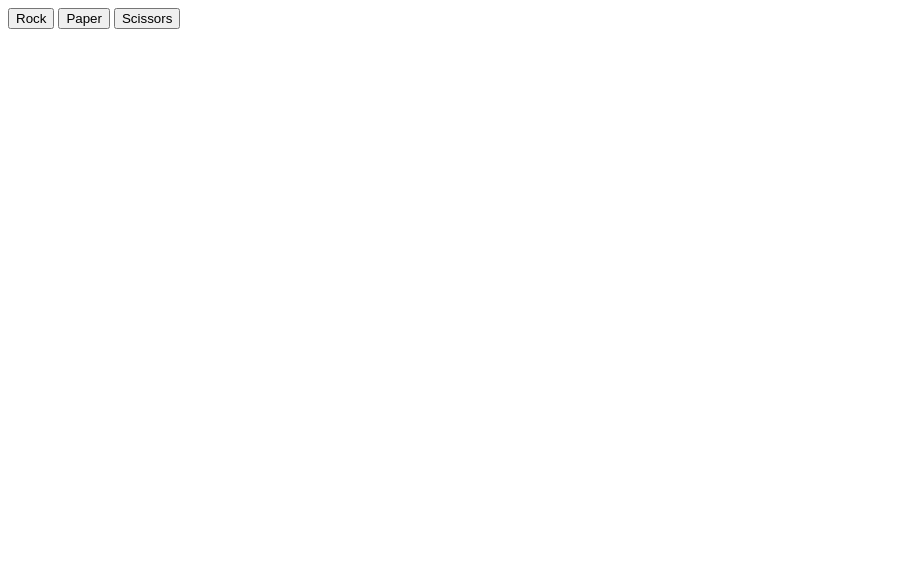
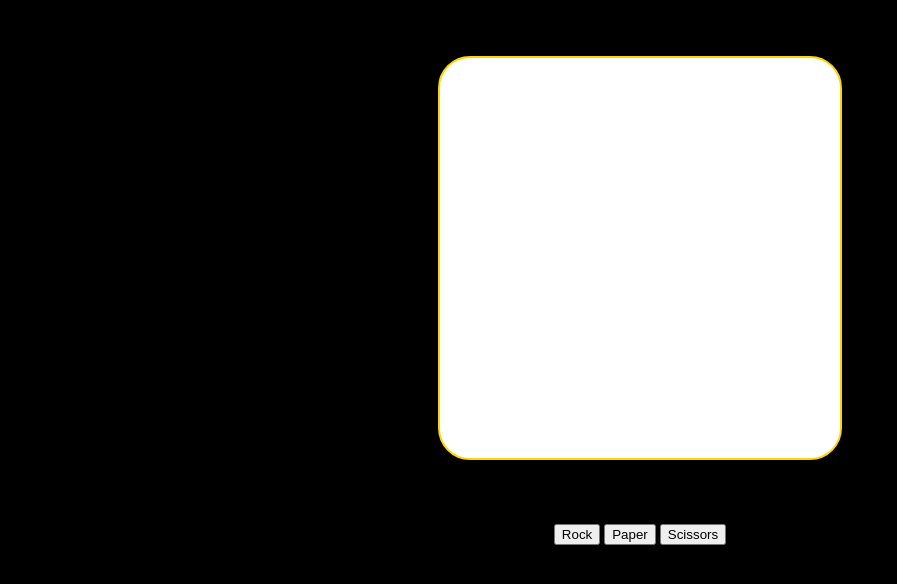
Before and after one commit to takusimon/rock-paper-scissors, a plain HTML site: page index.html in a window 1280 px wide. Shown: the whole page, without its empty margins (0-897 px from the left). Drawn offline with Linux system fonts and the light colour scheme.

Commit message:
begin stying

```diff
--- /dev/null
+++ b/css/style.css
@@ -0,0 +1,17 @@
+body {
+    background-color: black;
+    display: flex;
+    flex-flow: column wrap;
+    justify-content: center;
+    align-items: center;
+    gap: 4em;
+}
+div#score {
+    flex: 1 1 auto;
+    border:2px solid gold;
+    height: 400px;
+    width: 400px;
+    background-color: white;
+    margin-top:3em;
+    border-radius: 2em;
+}
--- a/index.html
+++ b/index.html
@@ -4,6 +4,7 @@
     <meta charset="utf-8">
     <title>Rock-Paper-Scissors</title>
     <script src="js/rps.js" defer></script>
+    <link rel="stylesheet" href="css/style.css">
   </head>
   <body>
     <div id="score"></div>
```
